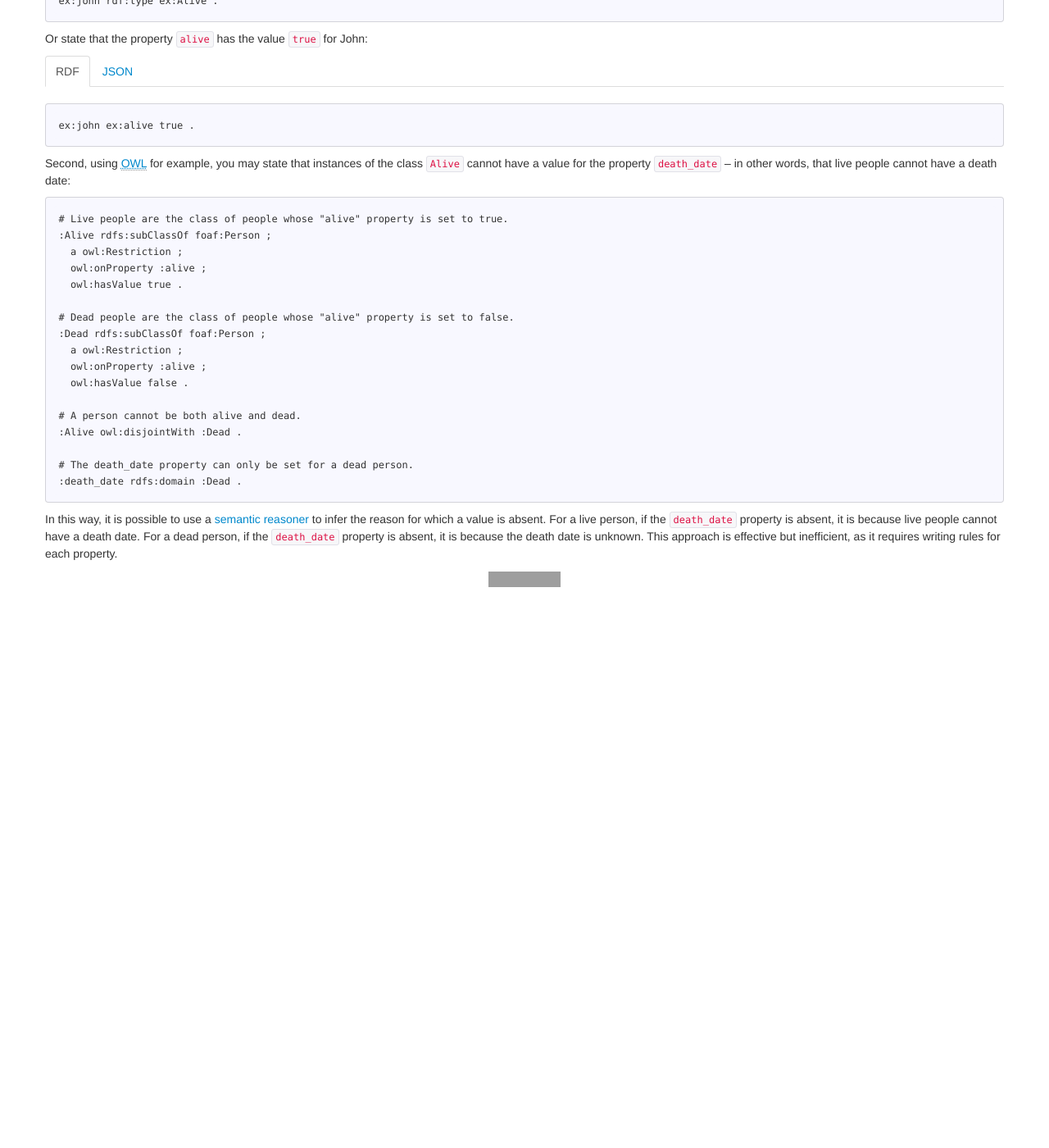
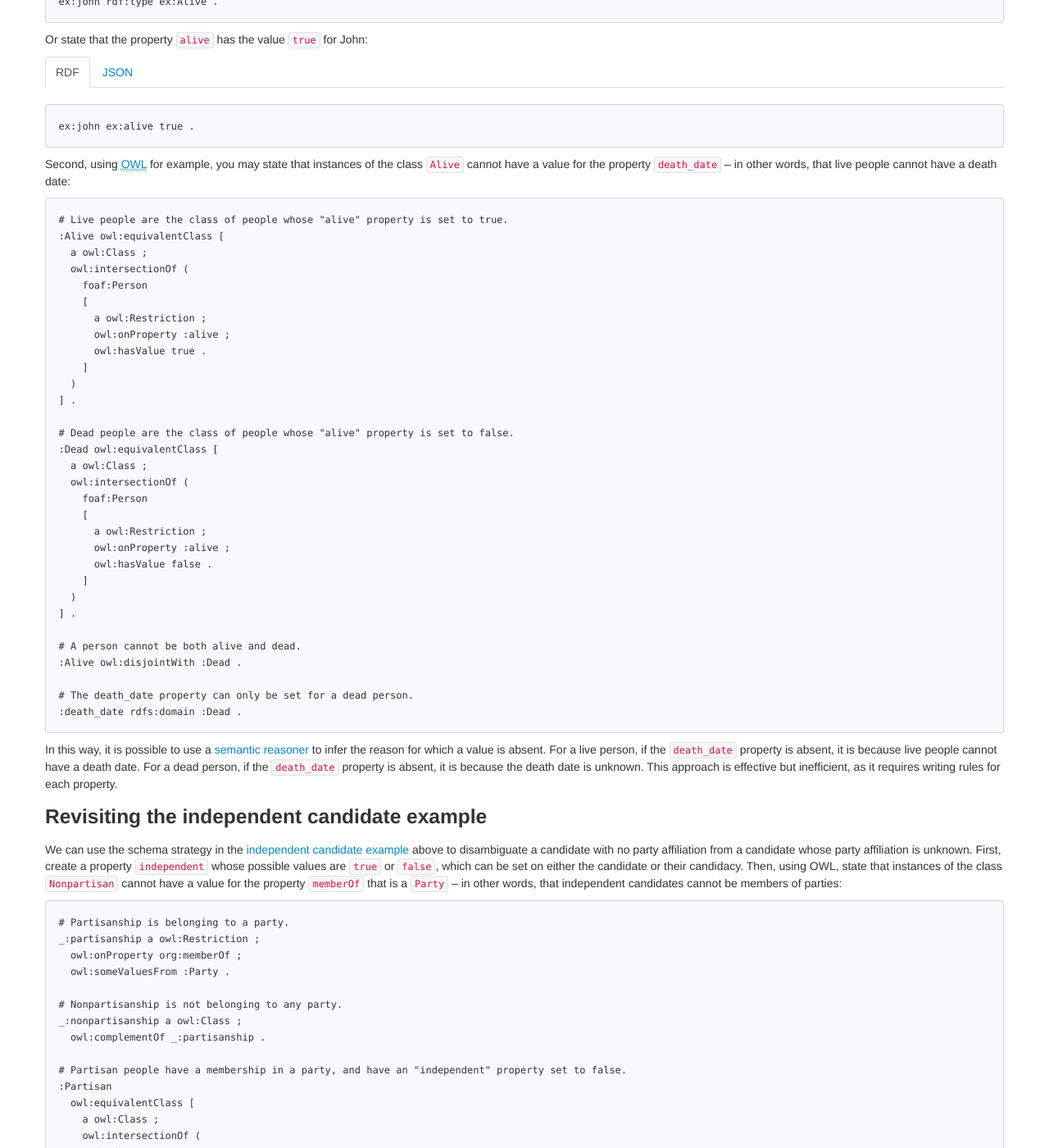
Before and after one commit to popolo-project/popolo-spec, a Jekyll site: the page built from appendices/data-patterns.md, in a window 1280 px wide and 1400 px high, scrolled down 4655 px. Shown: the whole window at 82% size. Built offline with Jekyll 4.4.1, drawn with Linux system fonts in a browser that asks for light colours; nearby versions of some CDN libraries; Markdown is read by kramdown in place of the engine named in the settings; before the commit the page ends 5381 px from its top, so only the background shows below that; some of the changed text lies outside the part shown; grey boxes are pictures that could not be loaded.

Commit message:
complete schema strategy

````diff
--- a/appendices/data-patterns.md
+++ b/appendices/data-patterns.md
@@ -124,7 +124,7 @@
 
 Like SQL, most programming languages and data models implement at most three-valued logic. Instead of relying on a native implementation of four-valued logic, strings, classes and [blank nodes](http://en.wikipedia.org/wiki/Blank_node) can be used as markers in practice.
 
-### Using strings
+<h3 id="markers-using-strings">Using strings</h3>
 
 <abbr title="National Aeronautics and Space Administration">NASA</abbr>'s [Planetary Data System (PDS)](http://pds.jpl.nasa.gov/tools/standards-reference.shtml) uses the strings ["N/A", "UNK" and "NULL"](http://pds.jpl.nasa.gov/documents/sr/Chapter17.pdf) as markers to stand for "not applicable", "permanently unknown" and "temporarily unknown". You may choose your own strings to indicate as many reasons as you need for an absence of value.
 
@@ -142,7 +142,7 @@
 
 This result is incorrect; it isn't true that the author of <cite>Beowulf</cite> is the author of all books by unknown authors! This is only one of many cases in which markers like `NULL` receive special handling. To handle string markers appropriately, you would have to implement considerable additional logic.
 
-### Using blank nodes
+<h3 id="markers-using-blank-nodes">Using blank nodes</h3>
 
 In RDF, [blank nodes](http://www.w3.org/TR/rdf-mt/#unlabel) indicate the existence of a thing, without using, or saying anything about, the name of that thing. Therefore, you can write:
 
@@ -182,7 +182,7 @@
   </div>
 </div>
 
-### Using classes
+<h3 id="markers-using-classes">Using classes</h3>
 
 To describe the relationship between a politician and a political party, the [Organization ontology](http://www.w3.org/TR/vocab-org/) offers a [`memberOf`](http://www.w3.org/TR/vocab-org/#property-memberof) property, whose range is [`Organization`](http://www.w3.org/TR/vocab-org/#org:Organization). In other words, the property maps a person to an organization, for example:
 
@@ -202,7 +202,7 @@
   </div>
 </div>
 
-In many democracies, it is common to elect a candidate who belongs to no political party. To disambiguate a candidate with no party affiliation from a candidate whose party affiliation is unknown, you may change the range of the `memberOf` property to be the union of the `Organization` class and a new marker class that stands for "no party", using [<abbr title="Web Ontology Language">OWL</abbr>](http://www.w3.org/TR/owl2-primer/):
+In many democracies, it is common to elect a candidate who belongs to no political party. To disambiguate a candidate with no party affiliation from a candidate whose party affiliation is unknown, change the range of the `memberOf` property to be the union of the `Organization` class and a new marker class that stands for "no party", using [<abbr title="Web Ontology Language">OWL</abbr>](http://www.w3.org/TR/owl2-primer/):
 
 ```
 org:memberOf rdfs:domain [ owl:unionOf (org:Organization ex:Independent) ]
@@ -226,7 +226,7 @@
   </div>
 </div>
 
-As with string markers, querying for all candidates belonging to the same party as an independent member, using [SPARQL](http://en.wikipedia.org/wiki/SPARQL) for example, would returns all independent candidates, which is incorrect:
+As with string markers, querying for all candidates belonging to the same party (`ex:Independent`) as an independent member, using [SPARQL](http://en.wikipedia.org/wiki/SPARQL) for example, would returns all independent candidates, which is incorrect:
 
     SELECT ?person WHERE {
       ?person org:memberOf ex:Independent .
@@ -283,16 +283,30 @@
 Second, using [<abbr title="Web Ontology Language">OWL</abbr>](http://www.w3.org/TR/owl2-primer/) for example, you may state that instances of the class `Alive` cannot have a value for the property `death_date` – in other words, that live people cannot have a death date:
 
     # Live people are the class of people whose "alive" property is set to true.
-    :Alive rdfs:subClassOf foaf:Person ;
-      a owl:Restriction ;
-      owl:onProperty :alive ;
-      owl:hasValue true .
+    :Alive owl:equivalentClass [
+      a owl:Class ;
+      owl:intersectionOf (
+        foaf:Person
+        [
+          a owl:Restriction ;
+          owl:onProperty :alive ;
+          owl:hasValue true .
+        ]
+      )
+    ] .
 
     # Dead people are the class of people whose "alive" property is set to false.
-    :Dead rdfs:subClassOf foaf:Person ;
-      a owl:Restriction ;
-      owl:onProperty :alive ;
-      owl:hasValue false .
+    :Dead owl:equivalentClass [
+      a owl:Class ;
+      owl:intersectionOf (
+        foaf:Person
+        [
+          a owl:Restriction ;
+          owl:onProperty :alive ;
+          owl:hasValue false .
+        ]
+      )
+    ] .
 
     # A person cannot be both alive and dead.
     :Alive owl:disjointWith :Dead .
@@ -301,3 +315,95 @@
     :death_date rdfs:domain :Dead .
 
 In this way, it is possible to use a [semantic reasoner](http://en.wikipedia.org/wiki/Semantic_reasoner) to infer the reason for which a value is absent. For a live person, if the `death_date` property is absent, it is because live people cannot have a death date. For a dead person, if the `death_date` property is absent, it is because the death date is unknown. This approach is effective but inefficient, as it requires writing rules for each property.
+
+### Revisiting the independent candidate example
+
+We can use the schema strategy in the [independent candidate example](#markers-using-classes) above to disambiguate a candidate with no party affiliation from a candidate whose party affiliation is unknown. First, create a property `independent` whose possible values are `true` or `false`, which can be set on either the candidate or their candidacy. Then, using OWL, state that instances of the class `Nonpartisan` cannot have a value for the property `memberOf` that is a `Party` – in other words, that independent candidates cannot be members of parties:
+
+    # Partisanship is belonging to a party.
+    _:partisanship a owl:Restriction ;
+      owl:onProperty org:memberOf ;
+      owl:someValuesFrom :Party .
+
+    # Nonpartisanship is not belonging to any party.
+    _:nonpartisanship a owl:Class ;
+      owl:complementOf _:partisanship .
+
+    # Partisan people have a membership in a party, and have an "independent" property set to false.
+    :Partisan
+      owl:equivalentClass [
+        a owl:Class ;
+        owl:intersectionOf (
+          foaf:Person
+          _:partisanship
+        ) .
+      ] , [
+        a owl:Class ;
+        owl:intersectionOf (
+          foaf:Person
+          [
+            a owl:Restriction ;
+            owl:onProperty :independent ;
+            owl:hasValue false .
+          ]
+        )
+      ] .
+
+    # Nonpartisan people have no memberships in any party, and have an "independent" property set to true.
+    :Nonpartisan
+      owl:equivalentClass [
+        a owl:Class ;
+        owl:intersectionOf (
+          foaf:Person
+          _:nonpartisanship
+        ) .
+      ] , [
+        a owl:Class ;
+        owl:intersectionOf (
+          foaf:Person
+          [
+            a owl:Restriction ;
+            owl:onProperty :independent ;
+            owl:hasValue true .
+          ]
+        )
+      ] .
+
+    # A person cannot be both nonpartisan and partisan.
+    :Nonpartisan owl:disjointWith :Partisan .
+
+It is now possible, as before, to use a semantic reasoner to infer the reason for which a value is absent. For a partisan candidate, if no `memberOf` property maps the candidate to a party, it is because the party membership is unknown. For an independent candidate, if no `memberOf` property maps the candidate to a party, it is because independent candidates cannot be members of parties. In your data, you would state that a candidate belongs to the class `Nonpartisan`:
+
+<ul class="nav nav-tabs no-js">
+  <li class="active"><a href="#candidate-class-rdf">RDF</a></li>
+  <li><a href="#candidate-class-json">JSON</a></li>
+</ul>
+<div class="tab-content">
+  <div class="tab-pane active" id="candidate-class-rdf">
+    <pre><code>ex:john rdf:type ex:Nonpartisan .</code></pre>
+  </div>
+  <div class="tab-pane" id="candidate-class-json">
+    <pre><code class="highlight" data-lang="json">{
+  "@id": "ex:john",
+  "@type": "ex:Nonpartisan"
+}</code></pre>
+  </div>
+</div>
+
+Or state that the property `independent` has the value `true` for a candidate:
+
+<ul class="nav nav-tabs no-js">
+  <li class="active"><a href="#candidate-property-rdf">RDF</a></li>
+  <li><a href="#candidate-property-json">JSON</a></li>
+</ul>
+<div class="tab-content">
+  <div class="tab-pane active" id="candidate-property-rdf">
+    <pre><code>ex:john ex:independent true .</code></pre>
+  </div>
+  <div class="tab-pane" id="candidate-property-json">
+    <pre><code class="highlight" data-lang="json">{
+  "@id": "ex:john",
+  "ex:independent": true
+}</code></pre>
+  </div>
+</div>
````
